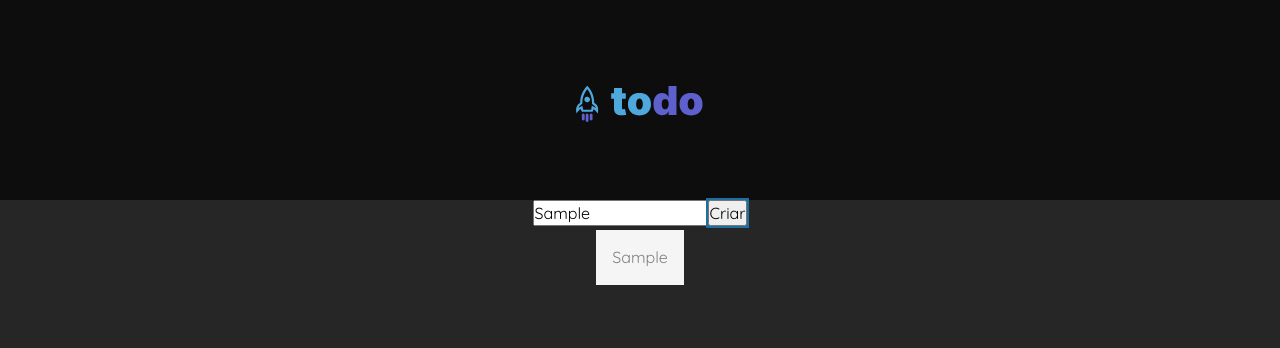
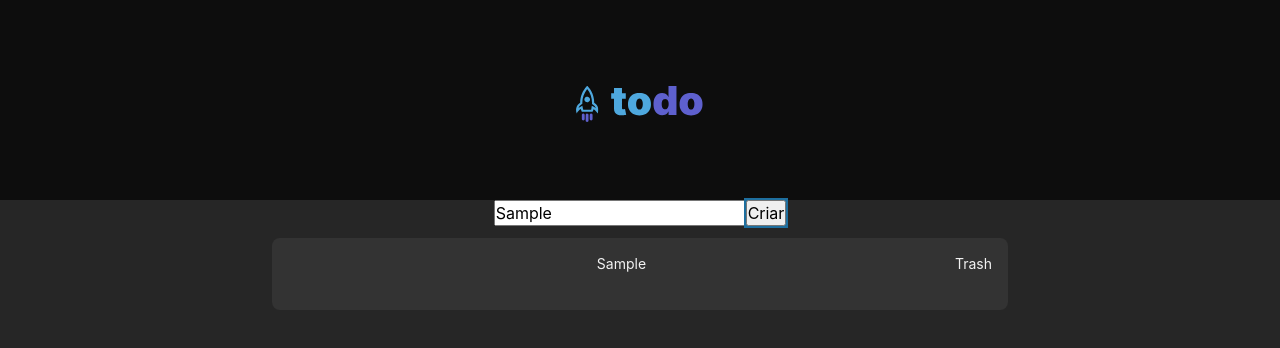
Before and after one commit to jonathancsr-studies/todo-list, a React (Vite) app: page / in a window 1280 px wide. Both pictures are taken after typing "Sample" into the empty fields and a click on the button "Criar". Shown: the top 348 px of the page. Built offline with nearby package versions, Linux system fonts and the light colour scheme.

Commit message:
chore: check task

```diff
--- a/package.json
+++ b/package.json
@@ -12,7 +12,8 @@
   },
   "dependencies": {
     "react": "^18.2.0",
-    "react-dom": "^18.2.0"
+    "react-dom": "^18.2.0",
+    "uuid": "^9.0.0"
   },
   "devDependencies": {
     "@testing-library/jest-dom": "^5.16.5",
@@ -20,6 +21,7 @@
     "@testing-library/user-event": "^14.4.3",
     "@types/react": "^18.0.37",
     "@types/react-dom": "^18.0.11",
+    "@types/uuid": "^9.0.2",
     "@typescript-eslint/eslint-plugin": "^5.59.0",
     "@typescript-eslint/parser": "^5.59.0",
     "@vitejs/plugin-react": "^4.0.0",
--- a/src/App.tsx
+++ b/src/App.tsx
@@ -1,38 +1,12 @@
-import { useState } from "react";
-import { Header, Input, Task } from "./components";
-import { TaskContainer } from "./components/TaskContainer";
+import { Header } from "./components";
 import "./global.css";
+import { Home } from "./pages/Home";
 
 function App() {
-  const [tasks, setTasks] = useState<Task[]>([]);
-  const handleAddNewTask = (event: React.FormEvent<HTMLFormElement>) => {
-    event.preventDefault();
-    const newTask = event.currentTarget["new-task"].value;
-    setTasks([...tasks, { name: newTask }]);
-  };
   return (
     <>
       <Header />
-      <div
-        style={{
-          display: "flex",
-          flexDirection: "column",
-          justifyContent: "center",
-          alignItems: "center",
-        }}
-      >
-        <form action="" onSubmit={handleAddNewTask}>
-          <div>
-            <Input
-              type="text"
-              name="new-task"
-              placeholder="Adicione uma nova tarefa"
-            />
-            <button>Criar</button>
-          </div>
-        </form>
-        <TaskContainer tasks={tasks} />
-      </div>
+      <Home />
     </>
   );
 }
--- a/src/components/Task/index.tsx
+++ b/src/components/Task/index.tsx
@@ -1,4 +1,7 @@
+import { useState } from "react";
+import styles from "./styles.module.css";
 export interface Task {
+  id: string;
   name: string;
 }
 
@@ -7,15 +10,17 @@ interface TaskProps {
 }
 
 export function Task({ task }: TaskProps) {
+  const [check, setCheck] = useState(false);
+
+  function handleCheckTask() {
+    setCheck(!check);
+  }
+
   return (
-    <span
-      style={{
-        margin: "0.25rem 0",
-        padding: "1rem",
-        backgroundColor: "#f5f5f5",
-      }}
-    >
-      {task.name}
-    </span>
+    <button onClick={handleCheckTask} className={styles.task}>
+      <span>{check && "feito"}</span>
+      <p className={check ? styles.checkedText : ""}>{task.name}</p>
+      <span>Trash</span>
+    </button>
   );
 }
--- /dev/null
+++ b/src/components/Task/styles.module.css
@@ -0,0 +1,23 @@
+.task {
+  display: flex;
+  align-items: flex-start;
+  justify-content: space-between;
+
+  width: 46rem;
+  min-height: 4.5rem;
+  margin-top: 0.75rem;
+  padding: 1rem;
+  background-color: var(--gray-400);
+
+  color: var(--gray-100);
+  font-size: 0.875rem;
+
+  border: none;
+  border-radius: 0.5rem;
+  cursor: pointer;
+}
+
+.checkedText {
+  text-decoration: line-through;
+  color: var(--gray-300);
+}
--- a/src/global.css
+++ b/src/global.css
@@ -35,7 +35,7 @@ body {
 }
 
 body, input, textarea, button {
-  font-family: 'Quicksand', sans-serif;
+  font-family: Inter, 'Quicksand', sans-serif;
   font-weight: 400;
   line-height: 140%;
   font-size: 1rem;
--- /dev/null
+++ b/src/pages/Home.tsx
@@ -0,0 +1,35 @@
+import { useState } from "react";
+import { v4 } from "uuid";
+import { Input, Task, TaskContainer } from "../components";
+export function Home() {
+  const [tasks, setTasks] = useState<Task[]>([]);
+
+  const handleAddNewTask = (event: React.FormEvent<HTMLFormElement>) => {
+    event.preventDefault();
+    const newTask = event.currentTarget["new-task"].value;
+    setTasks([...tasks, { id: v4(), name: newTask }]);
+  };
+
+  return (
+    <div
+      style={{
+        display: "flex",
+        flexDirection: "column",
+        justifyContent: "center",
+        alignItems: "center",
+      }}
+    >
+      <form action="" onSubmit={handleAddNewTask}>
+        <div>
+          <Input
+            type="text"
+            name="new-task"
+            placeholder="Adicione uma nova tarefa"
+          />
+          <button>Criar</button>
+        </div>
+      </form>
+      <TaskContainer tasks={tasks} />
+    </div>
+  );
+}
```
Also changed, not shown: 1 other file (tests, documents, lock files or other folders).
